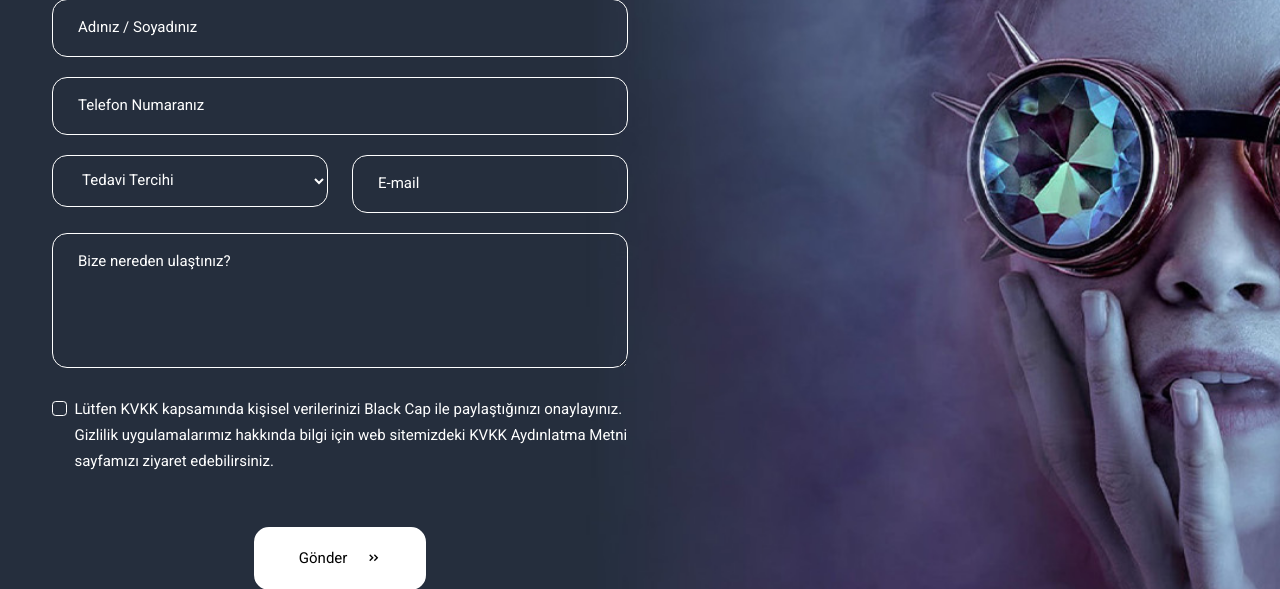
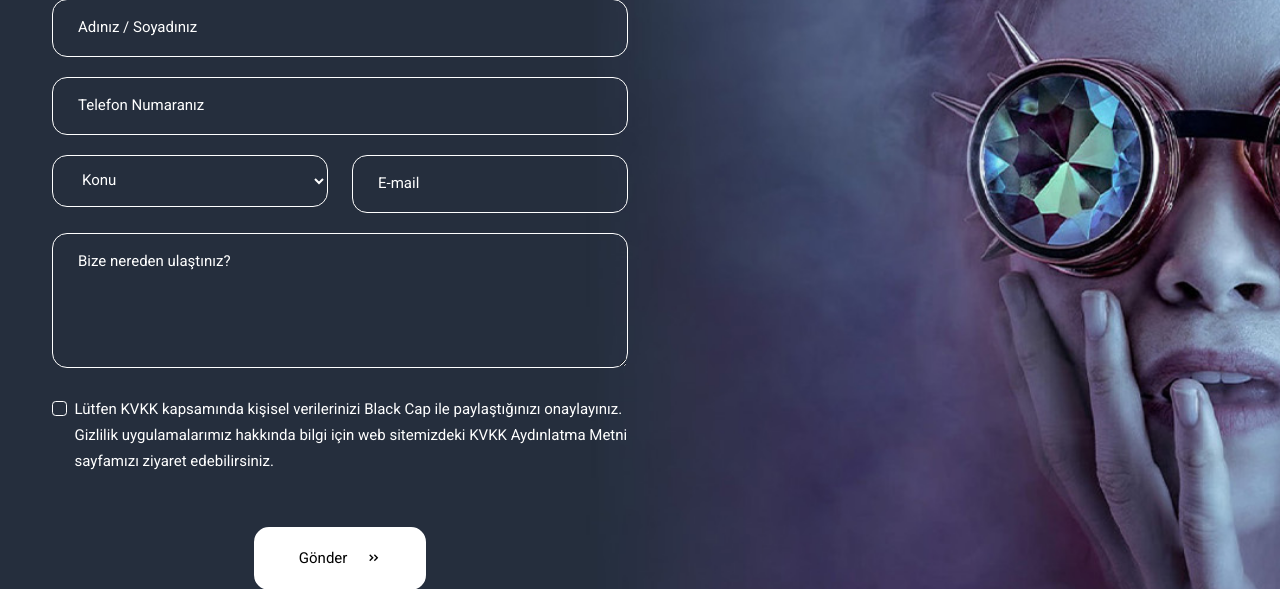
Before and after one commit to kkutayozgun/blackcaplp, a Django app: page /tr/ in a window 1280 px wide; the page is wider, and only the part inside the window is pictured. Shown: the part 376-965 px from the top of that part. Run offline with Django 3.2, Linux system fonts and the light colour scheme; data that the repository does not hold is empty; parts of the project's set-up code (start-up, migrations or seed data) failed here and were passed over; some libraries are stand-ins or nearby versions.

Commit message:
mail bilgileri guncellendi

```diff
--- a/page/views.py
+++ b/page/views.py
@@ -16,7 +16,7 @@ def handle_contact_form(request):
     if request.method == 'POST':
         try:
             full_name = request.POST.get('full_name', default="")
-            treatment_choice = request.POST.get('treatment-choice', default="")
+            topic = request.POST.get('contact-topic', default="")
             email = request.POST.get('email', default="")
             phone = request.POST.get('phone', default="")
             contact_method = request.POST.get('contact-method', default="")
@@ -26,7 +26,7 @@ def handle_contact_form(request):
 
             context = {
                 'full_name': full_name,
-                'treatment_choice': treatment_choice,
+                'topic': topic,
                 'email': email,
                 'phone': phone,
                 'contact_method': contact_method,
--- a/templates/components/contact_form.html
+++ b/templates/components/contact_form.html
@@ -28,15 +28,12 @@
             <div class="col-12 col-sm-6 mb-20">
                 <!-- Start From Group SingleI tem  -->
                 <div class="default-form-group-single-item border-white">
-                    <select name="treatment-choice" required>
-                        <option value="">{% trans 'Tedavi Tercihi' %}</option>
-                        <option value="Genel Jinekoloji">{% trans 'Genel Jinekoloji' %}</option>
-                        <option value="Perinatoloji">{% trans 'Perinatoloji' %}</option>
-                        <option value="Gebelik Takibi">{% trans 'Gebelik Takibi' %}</option>
-                        <option value="Ultrason">{% trans 'Ultrason' %}</option>
-                        <option value="Ebe Hizmetleri">{% trans 'Ebe Hizmetleri' %}</option>
-                        <option value="Laboratuvar Hizmetleri">{% trans 'Laboratuvar Hizmetleri' %}</option>
-                        <option value="Beslenme ve Diyet">{% trans 'Beslenme ve Diyet' %}</option>
+                    <select name="contact-topic" required>
+                        <option value="">{% trans 'Konu' %}</option>
+                        <option value="Dijital Danışmanlık">{% trans 'Dijital Danışmanlık' %}</option>
+                        <option value="Web Geliştirme">{% trans 'Web Geliştirme' %}</option>
+                        <option value="Sosyal Medya">{% trans 'Sosyal Medya' %}</option>
+                        <option value="Prodüksiyon">{% trans 'Prodüksiyon' %}</option>
                     </select>
                 </div>
                 <!-- End From Group SingleItem  -->
--- a/templates/emailtemps/contact_email_template.html
+++ b/templates/emailtemps/contact_email_template.html
@@ -4,7 +4,7 @@
 
 <p>
     <strong>İsim Soyisim:</strong> {{ full_name }} <br>
-    <strong>Tedavi Tercihi:</strong> {{ treatment_choice }}<br>
+    <strong>Konu:</strong> {{ topic }}<br>
     <strong>E-Posta:</strong> {{ email }}<br>
     <strong>Telefon:</strong> {{ phone }}<br>
     <strong>Bize Nereden Ulaştınız?:</strong> {{ contact_method }}<br>
```
Also changed, not shown: config/settings/base.py (+7 -7 lines), static/assets/images/favicon.png.
